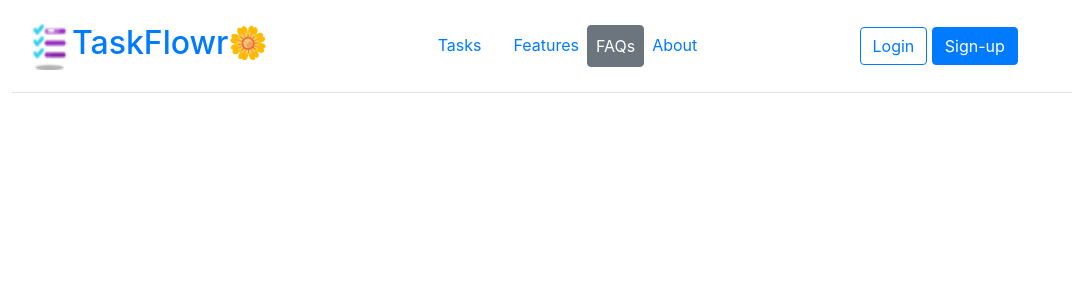
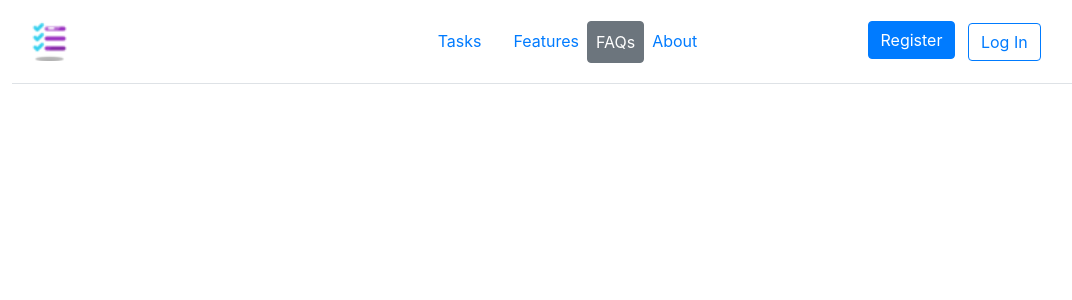
Before and after one commit to ishant9805/TaskFlowr, a Flask app: page /faqs in a window 1280 px wide. Shown: the top 300 px of the page, without its empty margins (73-1145 px from the left). Run offline with Flask 3, Linux system fonts and the light colour scheme; parts of the project's set-up code (start-up, migrations or seed data) failed here and were passed over; some libraries are stand-ins or nearby versions.

Commit message:
added login/register

```diff
--- a/templates/layout.html
+++ b/templates/layout.html
@@ -13,7 +13,7 @@
           <div class="col-md-3 mb-2 mb-md-0">
             <a href="/" class="d-inline-flex link-body-emphasis text-decoration-none">
               <img width="45px" height="auto" src="{{ url_for('static', filename='icons8-todo-list-arcade-96.ico' ) }}" alt="logo">
-              <h2 style="padding-top: 8px;">TaskFlowr🌼</h2>
+              <!-- <h2 style="padding-top: 8px;">TaskFlowr🌼</h2> -->
             </a>
           </div>
 
@@ -25,8 +25,13 @@
           </ul>
 
           <div class="col-md-3 text-end">
-            <button type="button" class="btn btn-outline-primary me-2">Login</button>
-            <button type="button" class="btn btn-primary">Sign-up</button>
+            {% if g.user %}
+              <span class="h5 mx-4 align-middle">Hi, {{ g.user['username'] }}</span>
+              <a class="btn btn-outline-danger" href="{{ url_for('auth.logout') }}">Log Out</a>
+            {% else %}
+              <a class="btn btn-primary mx-2 mb-1" href="{{ url_for('auth.register') }}">Register</a>
+              <a class="btn btn-outline-primary" href="{{ url_for('auth.login') }}">Log In</a>
+            {% endif %}
           </div>
         </header>
       </div>
```
